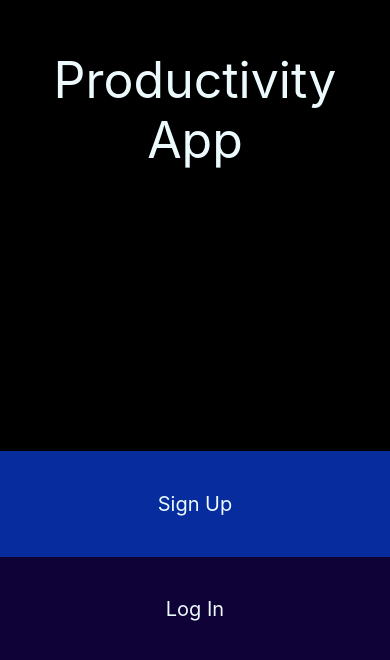
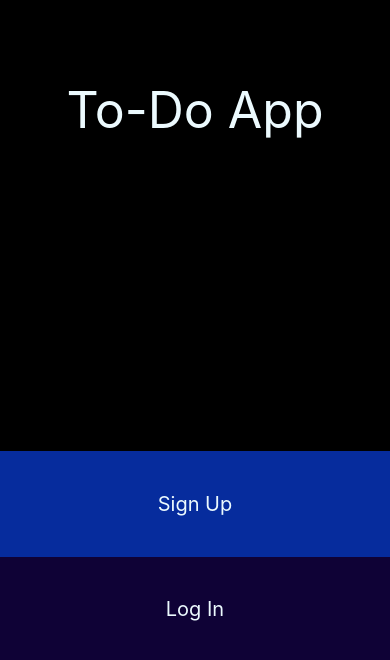
Before and after one commit to ka1munrir/productivity-app, a React Native app in the folder client/: screen /landing in a window 390 px wide. Shown: the part 182-842 px from the top of the page. Built offline with nearby package versions, Linux system fonts and the light colour scheme.

Commit message:
changed app name

```diff
--- a/client/app/screens/LandingPage.js
+++ b/client/app/screens/LandingPage.js
@@ -13,7 +13,7 @@ export default function LandingPage({ navigation }) {
   return (
     <View style={styles.container}>
       <View style={styles.titleCont}>
-        <Text style={styles.title}>Productivity App</Text>
+        <Text style={styles.title}>To-Do App</Text>
       </View>
       <TouchableOpacity style={[styles.button, styles.signUpButton]} onPress={() => {navigation.navigate('signup')}}>
         <Text style={styles.buttonText}>Sign Up</Text>
```
